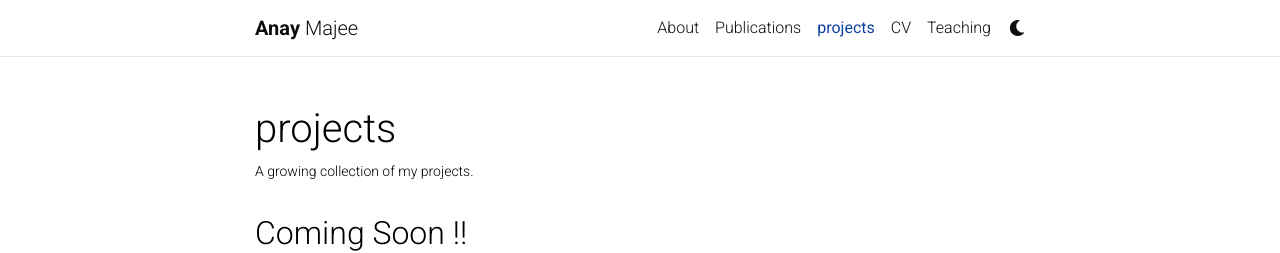
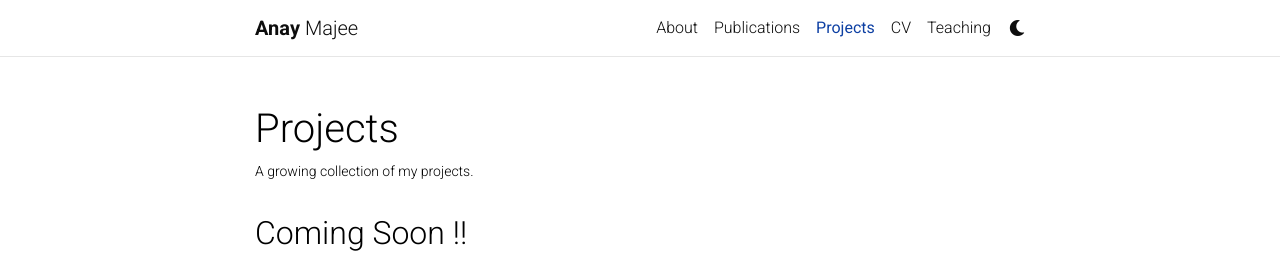
Before and after one commit to amajee11us/amajee11us.github.io, a Jekyll site: the page built from _pages/projects.md, in a window 1280 px wide. Shown: the top 253 px of the page. Built offline with Jekyll 4.4.1, drawn with Linux system fonts in a browser that asks for light colours; comment, search, counter and statistics services are not loaded; a style sheet for code colours, icons or effects is not loaded.

Commit message:
Cosmetic changes

```diff
--- a/_pages/projects.md
+++ b/_pages/projects.md
@@ -1,6 +1,6 @@
 ---
 layout: page
-title: projects
+title: Projects
 permalink: /projects/
 description: A growing collection of my projects.
 nav: true
```
